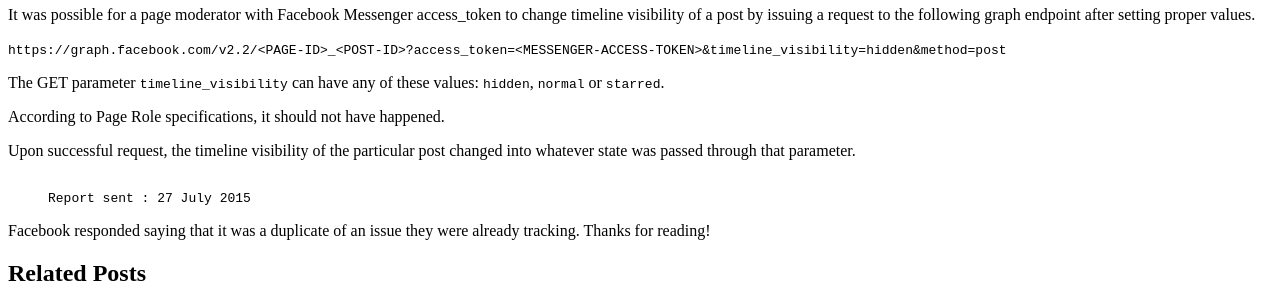
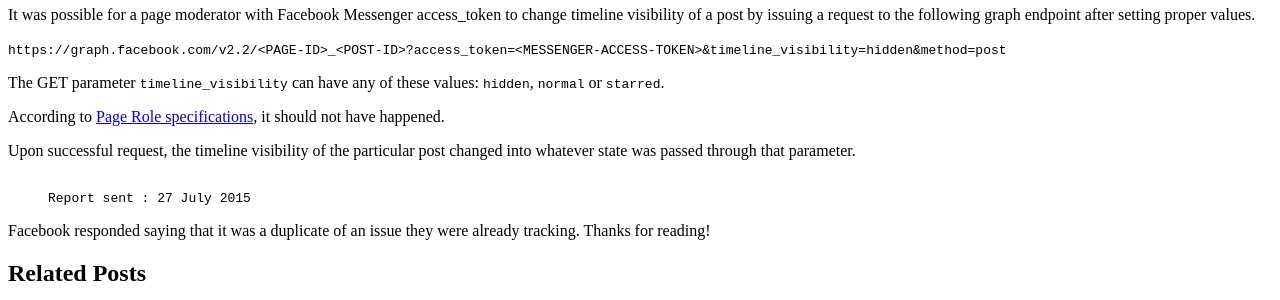
Before and after one commit to sahadnk72/sahadnk72.github.io, a Jekyll site: the page built from _posts/2016-04-03-fb-page-timeline.md, in a window 1280 px wide. Shown: the part 932-1232 px from the top of the page. Built offline with Jekyll 4.4.1, drawn with Linux system fonts in a browser that asks for light colours; part of the change alters nothing that is shown.

```diff
--- a/_posts/2016-04-03-fb-page-timeline.md
+++ b/_posts/2016-04-03-fb-page-timeline.md
@@ -16,7 +16,7 @@ It was possible for a page moderator with Facebook Messenger access_token to cha
 
 The GET parameter `timeline_visibility` can have any of these values: `hidden`, `normal` or `starred`.
 
-According to Page Role specifications, it should not have happened.
+According to <a href="https://www.facebook.com/help/323502271070625/">Page Role specifications</a>, it should not have happened.
 
 
 Upon successful request, the timeline visibility of the particular post changed into whatever state was passed through that parameter.
```
